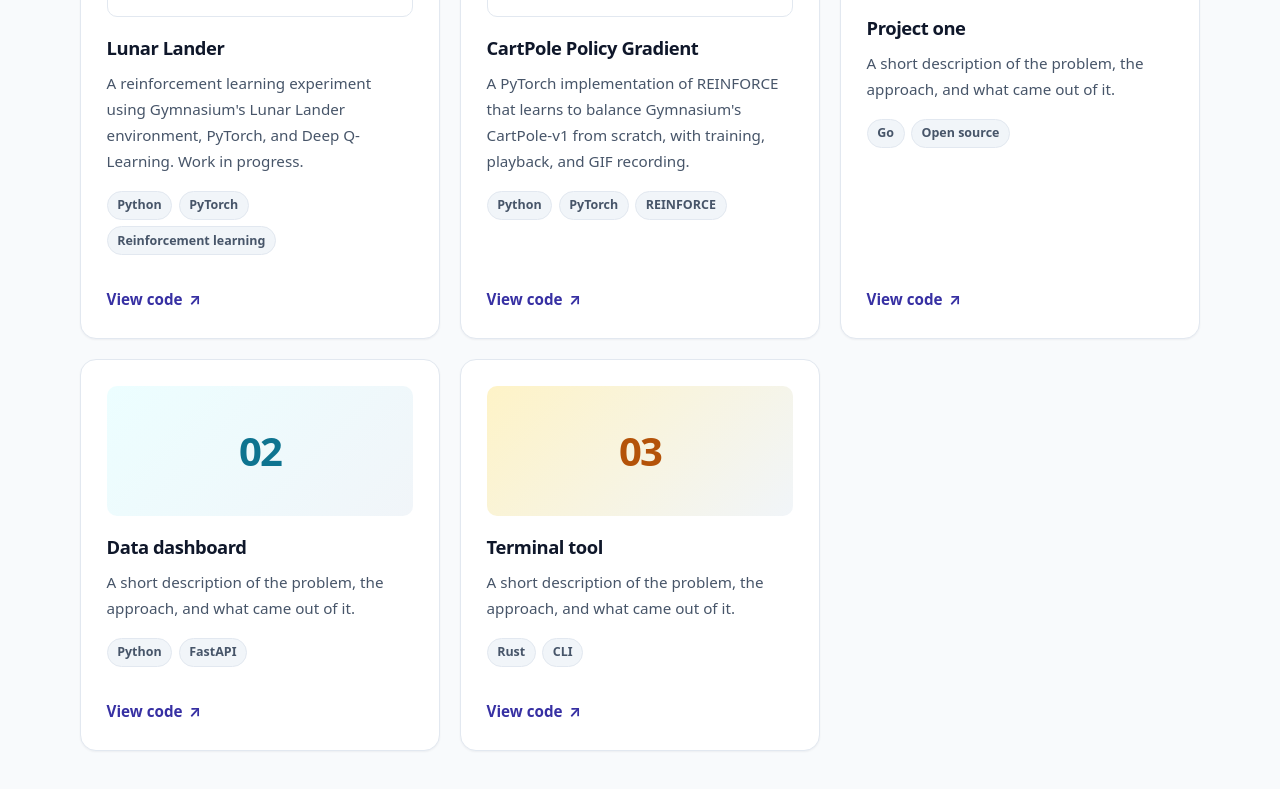
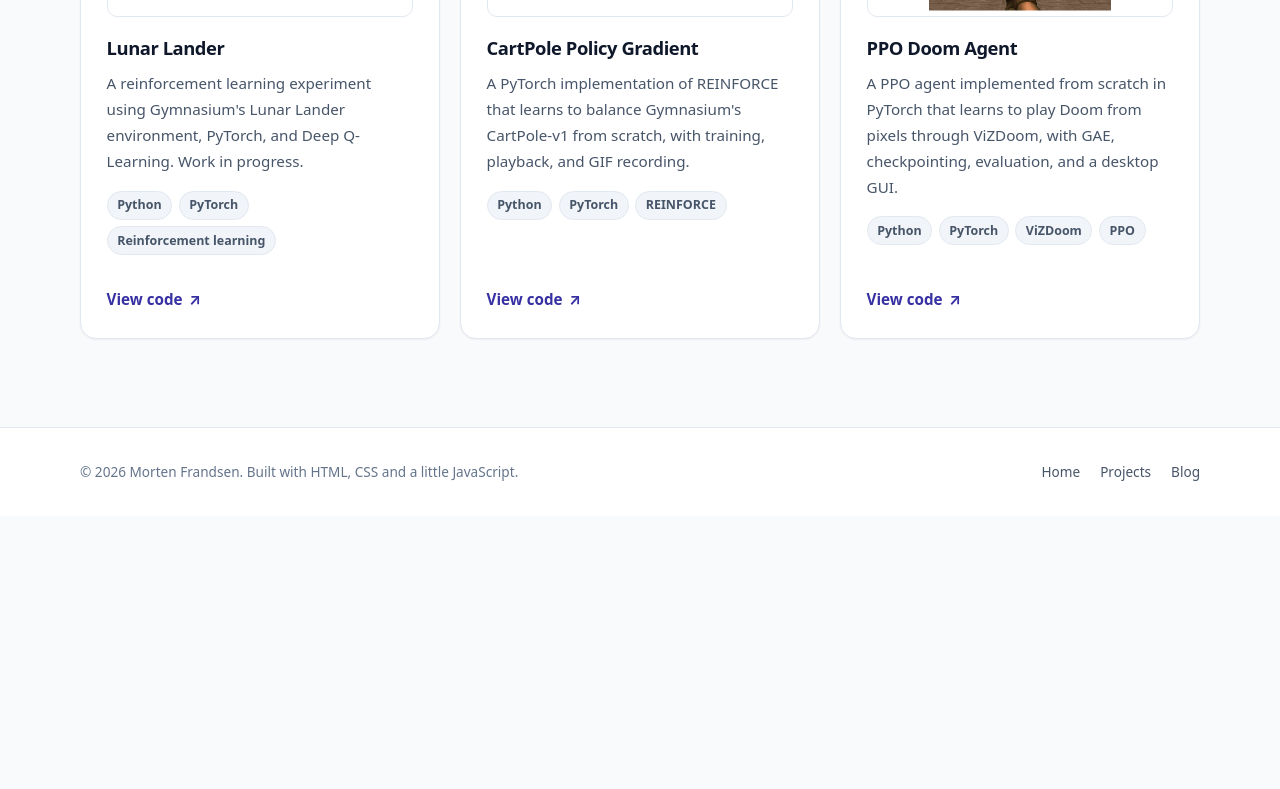
Before and after one commit to morten-frandsen/morten-frandsen.github.io, a plain HTML site: page projects/index.html in a window 1280 px wide. Shown: the part 775-1564 px from the top of the page. After the commit the page ends 1291 px from the top, so only its background shows below. Drawn offline with Linux system fonts and the light colour scheme.

Commit message:
Add PPO Doom project and remove placeholder projects

```diff
--- a/assets/css/style.css
+++ b/assets/css/style.css
@@ -585,20 +585,6 @@ ul {
   padding-top: 1rem;
 }
 
-.project-thumb {
-  display: grid;
-  place-items: center;
-  width: 100%;
-  height: 130px;
-  margin-bottom: 1.25rem;
-  border-radius: var(--radius-sm);
-  background: linear-gradient(135deg, var(--accent-soft), var(--bg-subtle));
-  color: var(--accent-text);
-  font-size: 2.5rem;
-  font-weight: 800;
-  letter-spacing: -0.05em;
-}
-
 .project-image {
   display: block;
   width: 100%;
@@ -609,26 +595,6 @@ ul {
   border-radius: var(--radius-sm);
   background: #ffffff;
   object-fit: contain;
-}
-
-.project-thumb--alt {
-  background: linear-gradient(135deg, #ecfeff, var(--bg-subtle));
-  color: #0e7490;
-}
-
-.project-thumb--third {
-  background: linear-gradient(135deg, #fef3c7, var(--bg-subtle));
-  color: #b45309;
-}
-
-[data-theme="dark"] .project-thumb--alt {
-  background: linear-gradient(135deg, #083344, var(--bg-subtle));
-  color: #67e8f9;
-}
-
-[data-theme="dark"] .project-thumb--third {
-  background: linear-gradient(135deg, #451a03, var(--bg-subtle));
-  color: #fcd34d;
 }
 
 .tag-list,
--- a/projects/index.html
+++ b/projects/index.html
@@ -82,7 +82,7 @@
           <p class="eyebrow">Portfolio</p>
           <h1>Things I've built</h1>
           <p class="lede">
-            A mix of larger projects, tiny utilities, and experiments. I'll keep
+            A collection of reinforcement learning experiments and tools. I'll keep
             adding to this as I build more.
           </p>
         </div>
@@ -92,8 +92,6 @@
         <div class="container">
           <div class="filter-bar" role="group" aria-label="Filter projects">
             <button class="filter-btn" type="button" data-filter="all" aria-pressed="true">All</button>
-            <button class="filter-btn" type="button" data-filter="web" aria-pressed="false">Web</button>
-            <button class="filter-btn" type="button" data-filter="cli" aria-pressed="false">CLI</button>
             <button class="filter-btn" type="button" data-filter="python" aria-pressed="false">Python</button>
             <button class="filter-btn" type="button" data-filter="oss" aria-pressed="false">Open source</button>
             <button class="filter-btn" type="button" data-filter="experiment" aria-pressed="false">Experiments</button>
@@ -137,35 +135,21 @@
               </a>
             </article>
 
-            <article class="card project-card reveal" data-tags="oss go">
-              <div class="project-thumb project-thumb--third" aria-hidden="true">01</div>
-              <h3>Project one</h3>
-              <p>A short description of the problem, the approach, and what came out of it.</p>
-              <ul class="tag-list"><li>Go</li><li>Open source</li></ul>
-              <!-- TODO: replace with the real repository URL -->
-              <a class="text-link" href="https://github.com/morten-frandsen" target="_blank" rel="noopener noreferrer">
-                View code <span aria-hidden="true">↗</span>
-              </a>
-            </article>
-
-            <article class="card project-card reveal" data-tags="web python">
-              <div class="project-thumb project-thumb--alt" aria-hidden="true">02</div>
-              <h3>Data dashboard</h3>
-              <p>A short description of the problem, the approach, and what came out of it.</p>
-              <ul class="tag-list"><li>Python</li><li>FastAPI</li></ul>
-              <!-- TODO: replace with the real repository URL -->
-              <a class="text-link" href="https://github.com/morten-frandsen" target="_blank" rel="noopener noreferrer">
-                View code <span aria-hidden="true">↗</span>
-              </a>
-            </article>
-
-            <article class="card project-card reveal" data-tags="oss cli rust">
-              <div class="project-thumb project-thumb--third" aria-hidden="true">03</div>
-              <h3>Terminal tool</h3>
-              <p>A short description of the problem, the approach, and what came out of it.</p>
-              <ul class="tag-list"><li>Rust</li><li>CLI</li></ul>
-              <!-- TODO: replace with the real repository URL -->
-              <a class="text-link" href="https://github.com/morten-frandsen" target="_blank" rel="noopener noreferrer">
+            <article class="card project-card reveal" data-tags="experiment python oss">
+              <img
+                class="project-image"
+                src="../assets/images/vizdoom-basic.png"
+                alt="ViZDoom basic scenario: a first-person view from the game Doom"
+                loading="lazy"
+              />
+              <h3>PPO Doom Agent</h3>
+              <p>
+                A PPO agent implemented from scratch in PyTorch that learns to play
+                Doom from pixels through ViZDoom, with GAE, checkpointing,
+                evaluation, and a desktop GUI.
+              </p>
+              <ul class="tag-list"><li>Python</li><li>PyTorch</li><li>ViZDoom</li><li>PPO</li></ul>
+              <a class="text-link" href="https://github.com/morten-frandsen/Proximal-Policy-Optimization-PPO" target="_blank" rel="noopener noreferrer">
                 View code <span aria-hidden="true">↗</span>
               </a>
             </article>
```
Also changed, not shown: index.html (+13 -6 lines), assets/images/vizdoom-basic.png (added), 1 other file.
